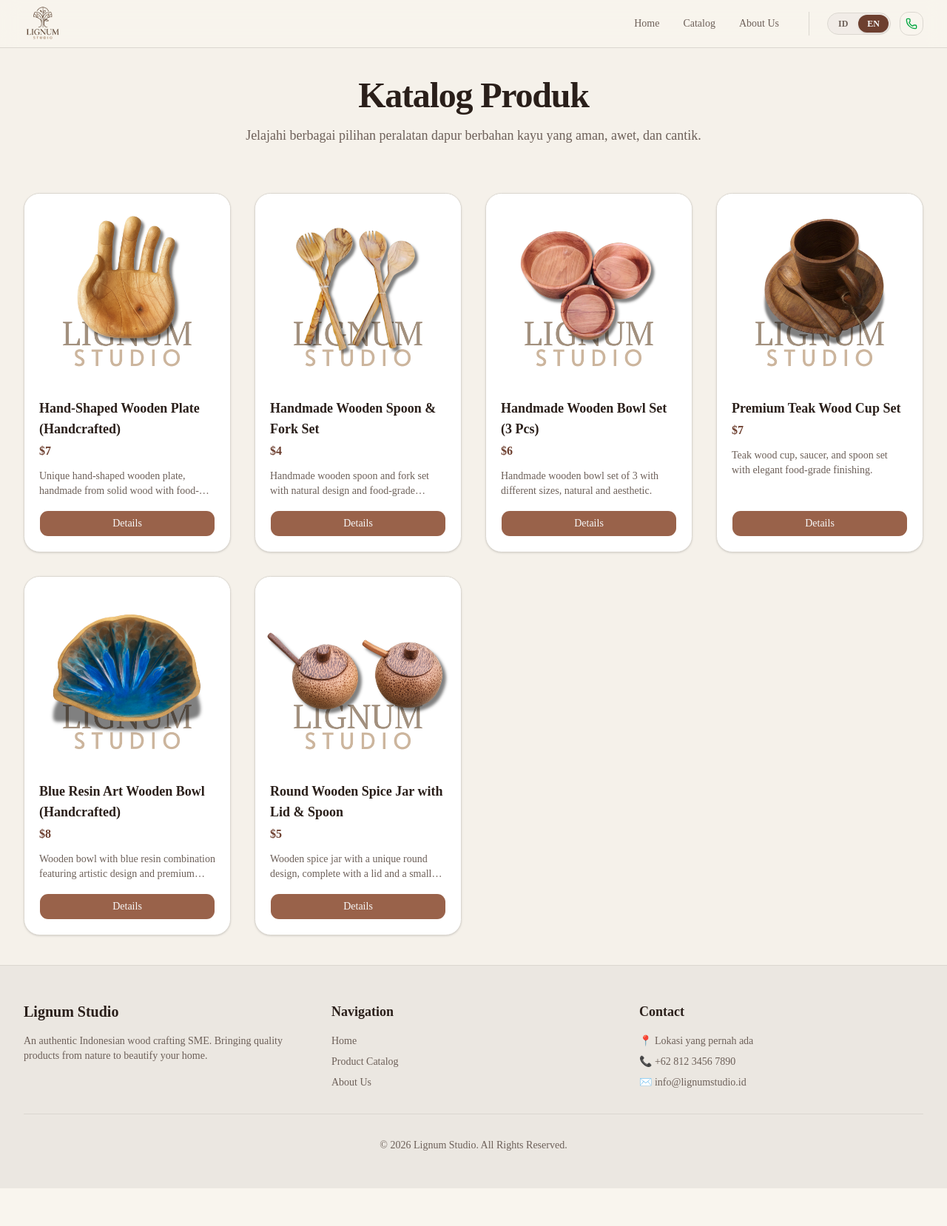
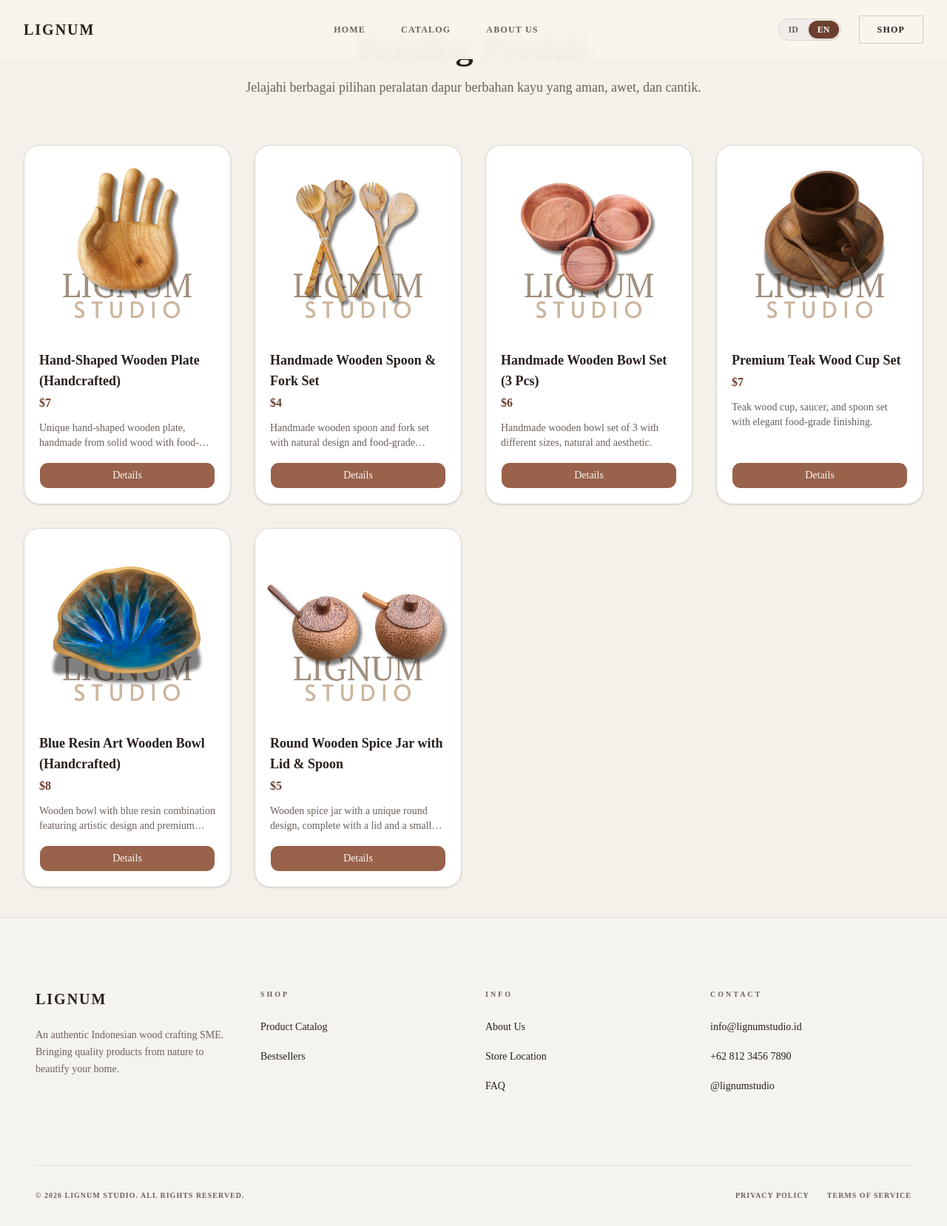
Before and after one commit to ax71/Lignum-studio, a Next.js app: page /en/products in a window 1280 px wide. Shown: the top 1658 px of the page at 74% size. Before the commit the page ends 1607 px from the top, so only its background shows below. Built offline with nearby package versions, Linux system fonts and the light colour scheme.

Commit message:
feat(layout): update navbar and footer

```diff
--- a/src/components/layout/Footer.tsx
+++ b/src/components/layout/Footer.tsx
@@ -6,59 +6,123 @@
   const locale = useLocale();
 
   return (
-    <footer className="bg-muted text-muted-foreground py-12 border-t border-border">
-      <div className="max-w-7xl mx-auto px-4 sm:px-6 lg:px-8">
-        <div className="grid grid-cols-1 md:grid-cols-3 gap-8">
+    <footer className="bg-[#F5F3EF] border-t border-foreground/10 pt-24 pb-12 text-foreground">
+      <div className="max-w-[1400px] mx-auto px-6 sm:px-12">
+        <div className="grid grid-cols-1 md:grid-cols-4 gap-12 md:gap-8 mb-24">
+          <div className="md:col-span-1">
+            <h3 className="text-xl font-extrabold tracking-widest uppercase mb-6">
+              LIGNUM
+            </h3>
+            <p className="text-sm font-light text-muted-foreground leading-relaxed max-w-xs">
+              {t("tagline")}
+            </p>
+          </div>
+
           <div>
-            <h3 className="text-xl font-bold text-foreground mb-4">
-              Lignum Studio
-            </h3>
-            <p className="text-sm text-muted-foreground">{t("tagline")}</p>
-          </div>
-          <div>
-            <h4 className="text-lg font-semibold text-foreground mb-4">
-              {t("nav_heading")}
+            <h4 className="text-[10px] font-bold uppercase tracking-[0.3em] text-muted-foreground mb-6">
+              {t("shop_heading")}
             </h4>
-            <ul className="space-y-2 text-sm">
-              <li>
-                <Link
-                  href={`/${locale}`}
-                  className="hover:text-primary transition-colors"
-                >
-                  {t("nav.home")}
-                </Link>
-              </li>
+            <ul className="space-y-4">
               <li>
                 <Link
                   href={`/${locale}/products`}
-                  className="hover:text-primary transition-colors"
+                  className="text-sm hover:text-muted-foreground transition-colors"
                 >
                   {t("nav.products")}
                 </Link>
               </li>
               <li>
                 <Link
+                  href={`/${locale}/products`}
+                  className="text-sm hover:text-muted-foreground transition-colors"
+                >
+                  {t("nav.bestsellers")}
+                </Link>
+              </li>
+            </ul>
+          </div>
+
+          <div>
+            <h4 className="text-[10px] font-bold uppercase tracking-[0.3em] text-muted-foreground mb-6">
+              {t("info_heading")}
+            </h4>
+            <ul className="space-y-4">
+              <li>
+                <Link
                   href={`/${locale}/about`}
-                  className="hover:text-primary transition-colors"
+                  className="text-sm hover:text-muted-foreground transition-colors"
                 >
                   {t("nav.about")}
                 </Link>
               </li>
+              <li>
+                <Link
+                  href={`/${locale}/about`}
+                  className="text-sm hover:text-muted-foreground transition-colors"
+                >
+                  {t("nav.store_location")}
+                </Link>
+              </li>
+              <li>
+                <Link
+                  href={`/${locale}/about`}
+                  className="text-sm hover:text-muted-foreground transition-colors"
+                >
+                  {t("nav.faq")}
+                </Link>
+              </li>
             </ul>
           </div>
+
           <div>
-            <h4 className="text-lg font-semibold text-foreground mb-4">
+            <h4 className="text-[10px] font-bold uppercase tracking-[0.3em] text-muted-foreground mb-6">
               {t("contact_heading")}
             </h4>
-            <ul className="space-y-2 text-sm text-muted-foreground">
-              <li>📍 Lokasi yang pernah ada</li>
-              <li>📞 +62 812 3456 7890</li>
-              <li>✉️ info@lignumstudio.id</li>
+            <ul className="space-y-4">
+              <li>
+                <a
+                  href="mailto:info@lignumstudio.id"
+                  className="text-sm hover:text-muted-foreground transition-colors"
+                >
+                  info@lignumstudio.id
+                </a>
+              </li>
+              <li>
+                <a
+                  href="https://wa.me/6281234567890"
+                  className="text-sm hover:text-muted-foreground transition-colors"
+                >
+                  +62 812 3456 7890
+                </a>
+              </li>
+              <li>
+                <a
+                  href="#"
+                  className="text-sm hover:text-muted-foreground transition-colors"
+                >
+                  @lignumstudio
+                </a>
+              </li>
             </ul>
           </div>
         </div>
-        <div className="mt-8 pt-8 border-t border-border text-sm text-center text-muted-foreground">
-          {t("copyright", { year: new Date().getFullYear() })}
+
+        <div className="flex flex-col md:flex-row justify-between items-center pt-8 border-t border-foreground/10 text-[10px] uppercase tracking-widest text-muted-foreground font-semibold">
+          <p>{t("copyright", { year: new Date().getFullYear() })}</p>
+          <div className="flex gap-6 mt-4 md:mt-0">
+            <Link
+              href={`/${locale}/about`}
+              className="hover:text-foreground transition-colors"
+            >
+              {t("nav.privacy")}
+            </Link>
+            <Link
+              href={`/${locale}/about`}
+              className="hover:text-foreground transition-colors"
+            >
+              {t("nav.terms")}
+            </Link>
+          </div>
         </div>
       </div>
     </footer>
--- a/src/components/layout/Navbar.tsx
+++ b/src/components/layout/Navbar.tsx
@@ -1,6 +1,8 @@
+"use client";
+
 import Link from "next/link";
-import { Phone } from "lucide-react";
-import { Button } from "../ui/button";
+import { Menu, X } from "lucide-react";
+import { useState } from "react";
 import Image from "next/image";
 import { useTranslations, useLocale } from "next-intl";
 import LanguageSwitcher from "../common/LanguageSwitcher";
@@ -8,60 +10,94 @@
 export default function Navbar() {
   const t = useTranslations("navbar");
   const locale = useLocale();
+  const [isOpen, setIsOpen] = useState(false);
 
   return (
-    <nav className="sticky top-0 z-50 w-full border-b border-border bg-background/80 backdrop-blur-md">
+    <nav className="fixed top-0 z-50 w-full bg-background/95 backdrop-blur-sm transition-all duration-300">
       <div className="mx-auto max-w-7xl px-4 sm:px-6 lg:px-8">
-        <div className="flex h-16 items-center justify-between">
-          <div className="flex flex-shrink-0 items-center">
+        <div className="flex h-20 items-center justify-between">
+          <div className="flex-shrink-0">
             <Link
               href={`/${locale}`}
-              className="text-xl font-bold tracking-tighter text-foreground transition-opacity hover:opacity-80"
+              className="flex items-center transition-opacity hover:opacity-80"
             >
-              <Image
-                src="/logos/logos.webp"
-                alt="Logo"
-                width={50}
-                height={50}
-                className="mr-2"
-              />
+              <span className="text-xl font-extrabold tracking-widest uppercase text-foreground">
+                LIGNUM
+              </span>
             </Link>
           </div>
 
-          <div className="hidden items-center space-x-4 sm:flex sm:space-x-8">
+          <div className="hidden items-center justify-center space-x-12 sm:flex flex-1">
             <Link
               href={`/${locale}`}
-              className="text-sm font-medium text-muted-foreground transition-colors hover:text-primary"
+              className="text-xs font-semibold tracking-widest uppercase text-muted-foreground transition-colors hover:text-foreground"
             >
               {t("home")}
             </Link>
             <Link
               href={`/${locale}/products`}
-              className="text-sm font-medium text-muted-foreground transition-colors hover:text-primary"
+              className="text-xs font-semibold tracking-widest uppercase text-muted-foreground transition-colors hover:text-foreground"
             >
               {t("catalog")}
             </Link>
             <Link
               href={`/${locale}/about`}
-              className="text-sm font-medium text-muted-foreground transition-colors hover:text-primary"
+              className="text-xs font-semibold tracking-widest uppercase text-muted-foreground transition-colors hover:text-foreground"
             >
               {t("about")}
             </Link>
+          </div>
 
-            <div className="flex items-center gap-3 border-l pl-6 ml-2">
-              <LanguageSwitcher />
-              <Button variant="outline" size="icon" asChild>
-                <Link
-                  href="https://wa.me/6281234567890"
-                  aria-label={t("contact")}
-                >
-                  <Phone className="h-4 w-4 text-green-600 dark:text-green-400" />
-                </Link>
-              </Button>
-            </div>
+          <div className="hidden sm:flex items-center gap-6">
+            <LanguageSwitcher />
+            <Link
+              href={`/${locale}/products`}
+              className="text-xs font-bold tracking-widest uppercase border border-foreground/20 px-6 py-2.5 hover:bg-foreground hover:text-background transition-all duration-300"
+            >
+              {t("shop")}
+            </Link>
+          </div>
+
+          <div className="flex sm:hidden items-center gap-4">
+            <LanguageSwitcher />
+            <button
+              onClick={() => setIsOpen(!isOpen)}
+              className="text-foreground p-2 focus:outline-none"
+            >
+              {isOpen ? <X className="h-6 w-6" /> : <Menu className="h-6 w-6" />}
+            </button>
           </div>
         </div>
       </div>
+
+      {/* Mobile menu */}
+      {isOpen && (
+        <div className="sm:hidden absolute top-20 left-0 w-full bg-background shadow-lg border-b border-foreground/5">
+          <div className="flex flex-col space-y-6 px-6 pt-6 pb-8">
+            <Link
+              href={`/${locale}`}
+              onClick={() => setIsOpen(false)}
+              className="text-sm font-semibold tracking-widest uppercase text-foreground transition-colors"
+            >
+              {t("home")}
+            </Link>
+            <Link
+              href={`/${locale}/products`}
+              onClick={() => setIsOpen(false)}
+              className="text-sm font-semibold tracking-widest uppercase text-foreground transition-colors"
+            >
+              {t("catalog")}
+            </Link>
+            <Link
+              href={`/${locale}/about`}
+              onClick={() => setIsOpen(false)}
+              className="text-sm font-semibold tracking-widest uppercase text-foreground transition-colors"
+            >
+              {t("about")}
+            </Link>
+          </div>
+        </div>
+      )}
     </nav>
   );
 }
```
